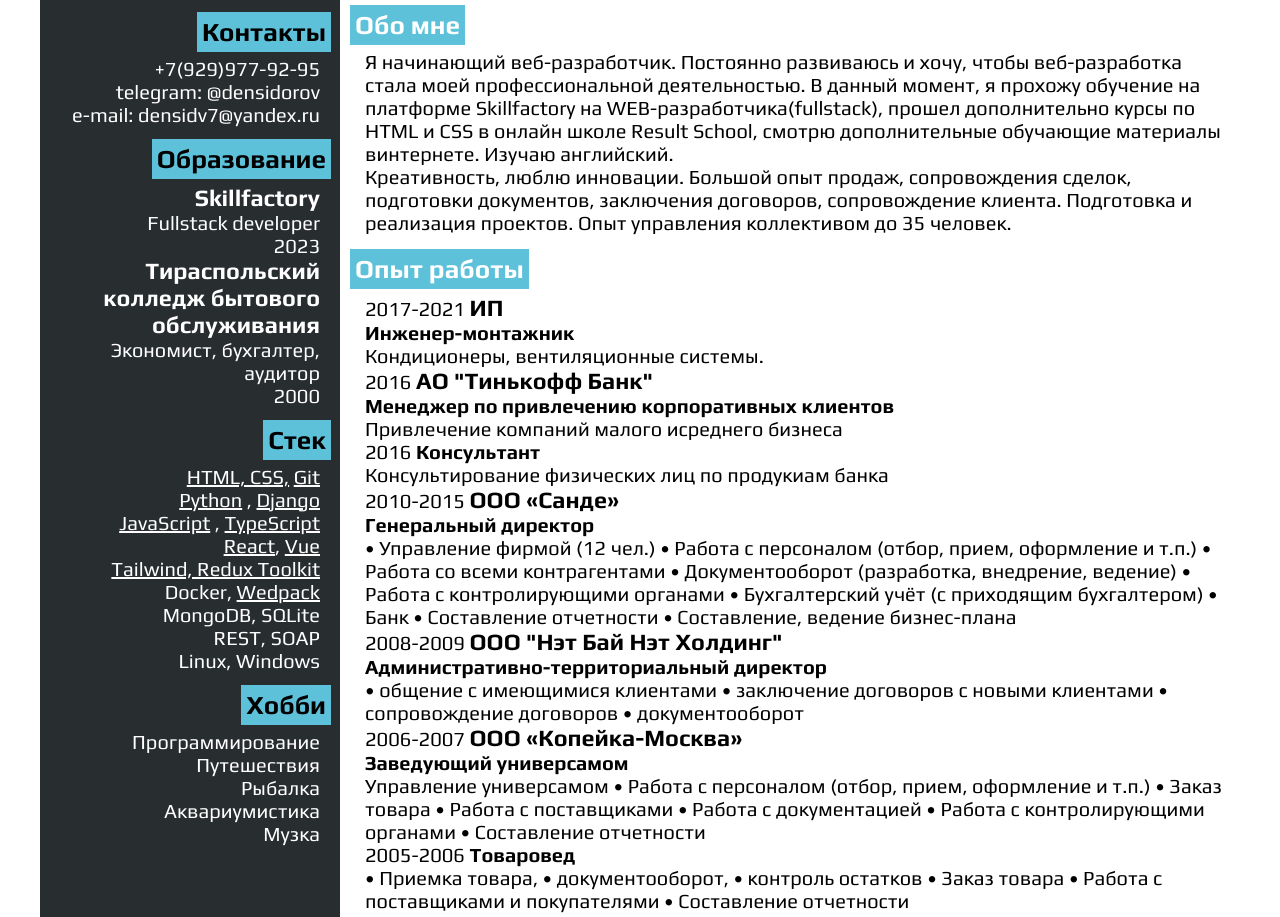
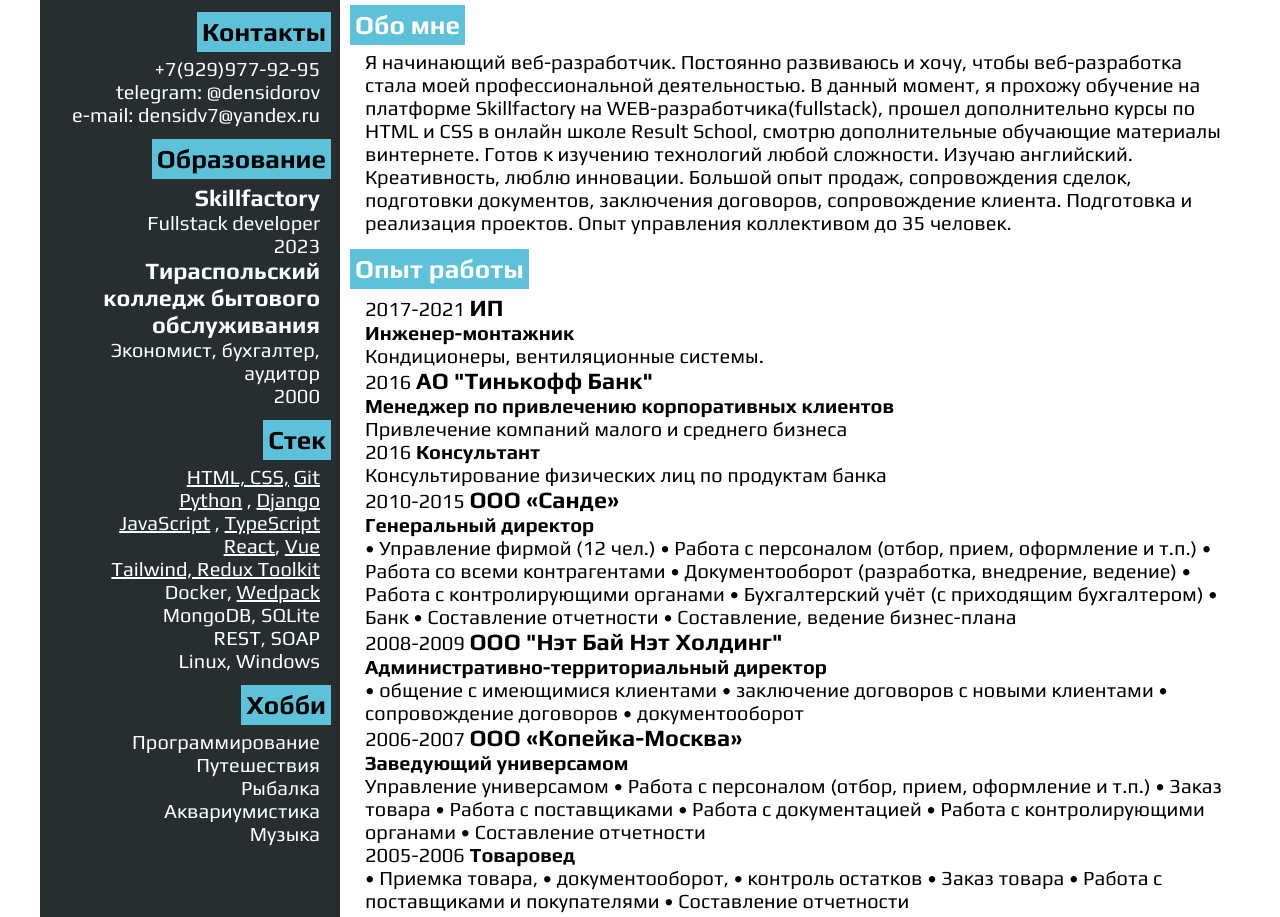
Before and after one commit to DenSidorov/Resume, a plain HTML site: page index.html in a window 1280 px wide. Shown: the part 211-1128 px from the top of the page. Drawn offline with Linux system fonts and the light colour scheme.

Commit message:
edit errors

```diff
--- a/index.html
+++ b/index.html
@@ -90,7 +90,7 @@
                         <li>Путешествия</li>
                         <li>Рыбалка</li>
                         <li>Аквариумистика</li>
-                        <li>Музка</li>
+                        <li>Музыка</li>
                     </ul>
                 </div>
             </div>
@@ -110,7 +110,7 @@
                         Постоянно развиваюсь и хочу, чтобы веб-разработка стала моей профессиональной деятельностью.
                         В данный момент, я прохожу обучение на платформе Skillfactory на WEB-разработчика(fullstack),
                         прошел дополнительно курсы по HTML и CSS в онлайн школе Result School, смотрю дополнительные
-                        обучающие материалы винтернете.
+                        обучающие материалы винтернете. Готов к изучению технологий любой сложности.
                         Изучаю английский. </br>
                         Креативность, люблю инновации. Большой опыт продаж, сопровождения сделок, подготовки документов,
                         заключения договоров, сопровождение клиента. Подготовка и реализация проектов.
@@ -128,10 +128,10 @@
                     <span>2016</span>
                     <h3>АО "Тинькофф Банк"</h3>
                     <h4>Менеджер по привлечению корпоративных клиентов</h4>
-                    <p> Привлечение компаний малого исреднего бизнеса</p>
+                    <p>Привлечение компаний малого и среднего бизнеса</p>
                     <span>2016</span>
                     <h4 class="di">Консультант</h4>
-                    <p> Консультирование физических лиц по продукиам банка</p>
+                    <p> Консультирование физических лиц по продуктам банка</p>
                     <span>2010-2015</span>
                     <h3>ООО «Санде»</h3>
                     <h4>Генеральный директор</h4>
```
